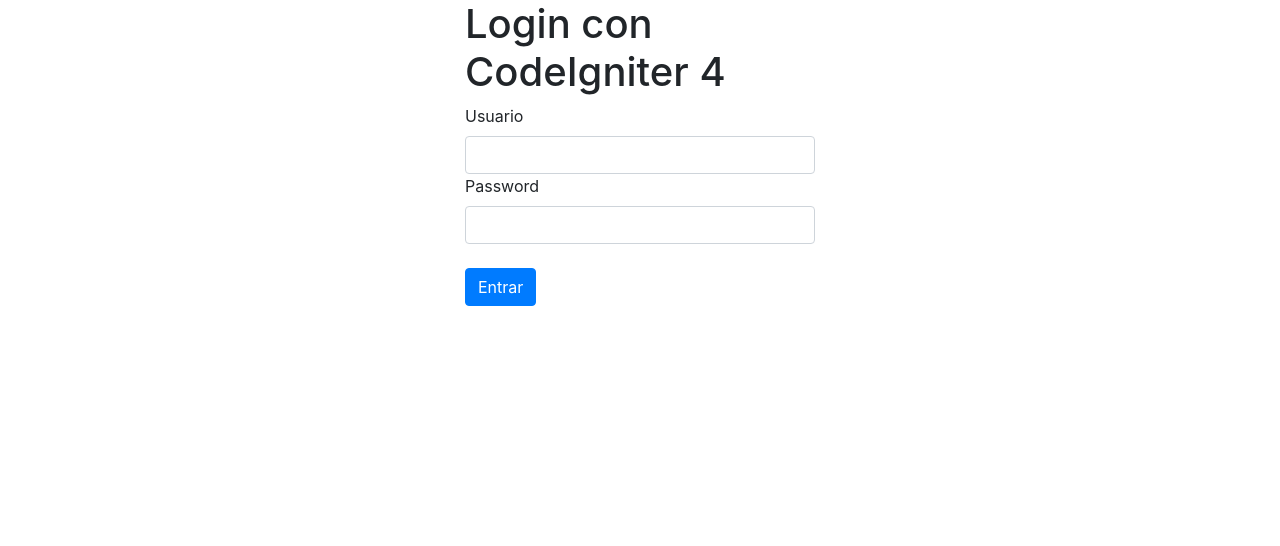
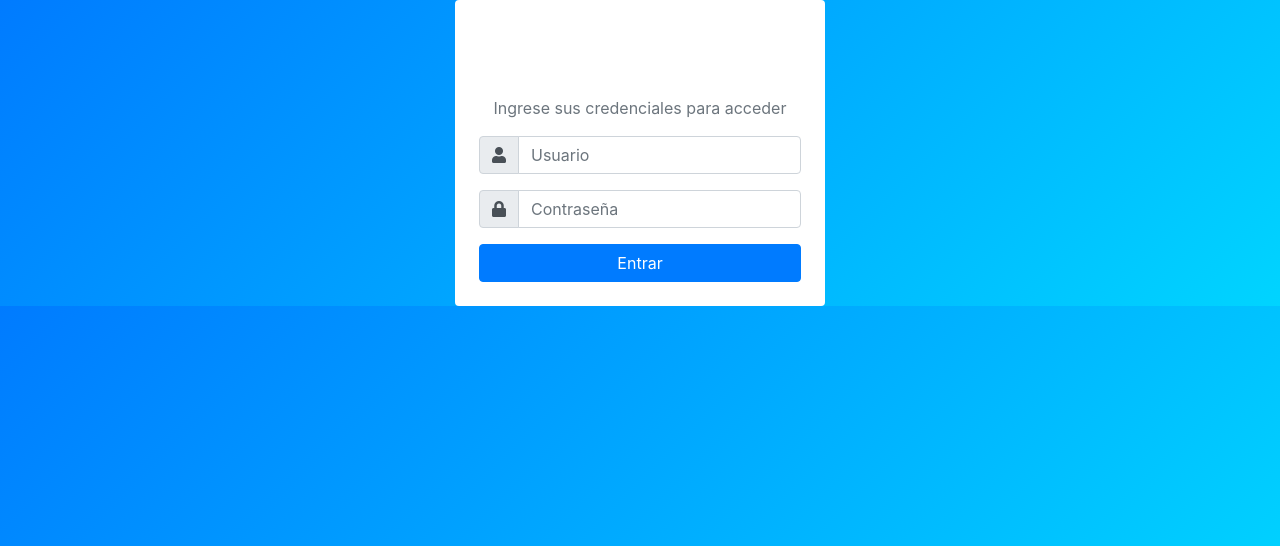
Before and after one commit to EMANOL2N/LOGINcodIgnit4, a CodeIgniter 4 app: the page made by app/Views/login.php in a window 1280 px wide. Shown: the top 546 px of the page. Run offline with PHP 8.4 and a stand-in for CodeIgniter, Linux system fonts and the light colour scheme; the template is opened without the code that fills it, so the values that code supplies are empty; some libraries are stand-ins or nearby versions.

Commit message:
mejora visual

```diff
--- a/app/Views/login.php
+++ b/app/Views/login.php
@@ -1,37 +1,59 @@
 <!doctype html>
 <html lang="en">
 <head>
-    <!-- Required meta tags -->
     <meta charset="utf-8">
     <meta name="viewport" content="width=device-width, initial-scale=1, shrink-to-fit=no">
+    <title>Login</title>
 
     <!-- Bootstrap CSS -->
-    <link rel="stylesheet" href="https://cdn.jsdelivr.net/npm/bootstrap@4.0.0/dist/css/bootstrap.min.css" integrity="sha384-Gn5384xqQ1aoWXA+058RXPxPg6fy4IWvTNh0E263XmFcJlSAwiGgFAW/dAiS6JXm" crossorigin="anonymous">
+    <link rel="stylesheet" href="https://cdn.jsdelivr.net/npm/bootstrap@4.0.0/dist/css/bootstrap.min.css">
+    <!-- Font Awesome Icons -->
+    <link rel="stylesheet" href="https://cdnjs.cloudflare.com/ajax/libs/font-awesome/5.15.4/css/all.min.css">
 
-    <title>Login</title>
+    <style>
+        /* Fondo gradiente para toda la página */
+        body {
+            background: linear-gradient(135deg, #007bff 0%, #00d4ff 100%);
+            color: #fff;
+        }
+    </style>
 </head>
 <body>
-    <div class="container">
-        <div class="row">
-            <div class="col-sm-4"></div>
-            <div class="col-sm-4">
-                <h1>Login con CodeIgniter 4</h1>
-                <form action="<?= base_url('login') ?>" method="POST">
-                    <label for="usuario">Usuario</label>
-                    <input type="text" name="usuario" class="form-control" required>
-                    <label for="password">Password</label>
-                    <input type="password" name="password" class="form-control" required>
-                    <br>
-                    <button type="submit" class="btn btn-primary">Entrar</button>
-                </form>
-            </div>
-            <div class="col-sm-4"></div>
+    <div class="container d-flex justify-content-center align-items-center min-vh-100">
+        <div class="col-md-4 bg-white p-4 rounded shadow">
+            <!-- Título y Subtítulo -->
+            <h1 class="text-center mb-4">Iniciar Sesión</h1>
+            <p class="text-center text-muted">Ingrese sus credenciales para acceder</p>
+
+            <!-- Mensaje de Error -->
+            <?php if (session('mensaje') == '0'): ?>
+                <div class="alert alert-danger text-center">Usuario o contraseña incorrectos.</div>
+            <?php endif; ?>
+
+            <!-- Formulario de Login -->
+            <form action="<?= base_url('login') ?>" method="POST">
+                <div class="input-group mb-3">
+                    <div class="input-group-prepend">
+                        <span class="input-group-text"><i class="fas fa-user"></i></span>
+                    </div>
+                    <input type="text" name="usuario" class="form-control" placeholder="Usuario" required>
+                </div>
+
+                <div class="input-group mb-3">
+                    <div class="input-group-prepend">
+                        <span class="input-group-text"><i class="fas fa-lock"></i></span>
+                    </div>
+                    <input type="password" name="password" class="form-control" placeholder="Contraseña" required>
+                </div>
+
+                <button type="submit" class="btn btn-primary btn-block">Entrar</button>
+            </form>
         </div>
     </div>
+
     <!-- Optional JavaScript -->
-    <!-- jQuery first, then Popper.js, then Bootstrap JS -->
-    <script src="https://code.jquery.com/jquery-3.2.1.slim.min.js" integrity="sha384-KJ3o2DKtIkvYIK3UENzmM7KCkRr/rE9/Qpg6aAZGJwFDMVNA/GpGFF93hXpG5KkN" crossorigin="anonymous"></script>
-    <script src="https://cdn.jsdelivr.net/npm/popper.js@1.12.9/dist/umd/popper.min.js" integrity="sha384-ApNbgh9B+Y1QKtv3Rn7W3mgPxhU9K/ScQsAP7hUibX39j7fakFPskvXusvfa0b4Q" crossorigin="anonymous"></script>
-    <script src="https://cdn.jsdelivr.net/npm/bootstrap@4.0.0/dist/js/bootstrap.min.js" integrity="sha384-JZR6Spejh4U02d8jOt6vLEHfe/JQGiRRSQQxSfFWpi1MquVdAyjUar5+76PVCmYl" crossorigin="anonymous"></script>
+    <script src="https://code.jquery.com/jquery-3.2.1.slim.min.js"></script>
+    <script src="https://cdn.jsdelivr.net/npm/popper.js@1.12.9/dist/umd/popper.min.js"></script>
+    <script src="https://cdn.jsdelivr.net/npm/bootstrap@4.0.0/dist/js/bootstrap.min.js"></script>
 </body>
 </html>
```
Also changed, not shown: app/Views/inicio.php (+41 -17 lines).
